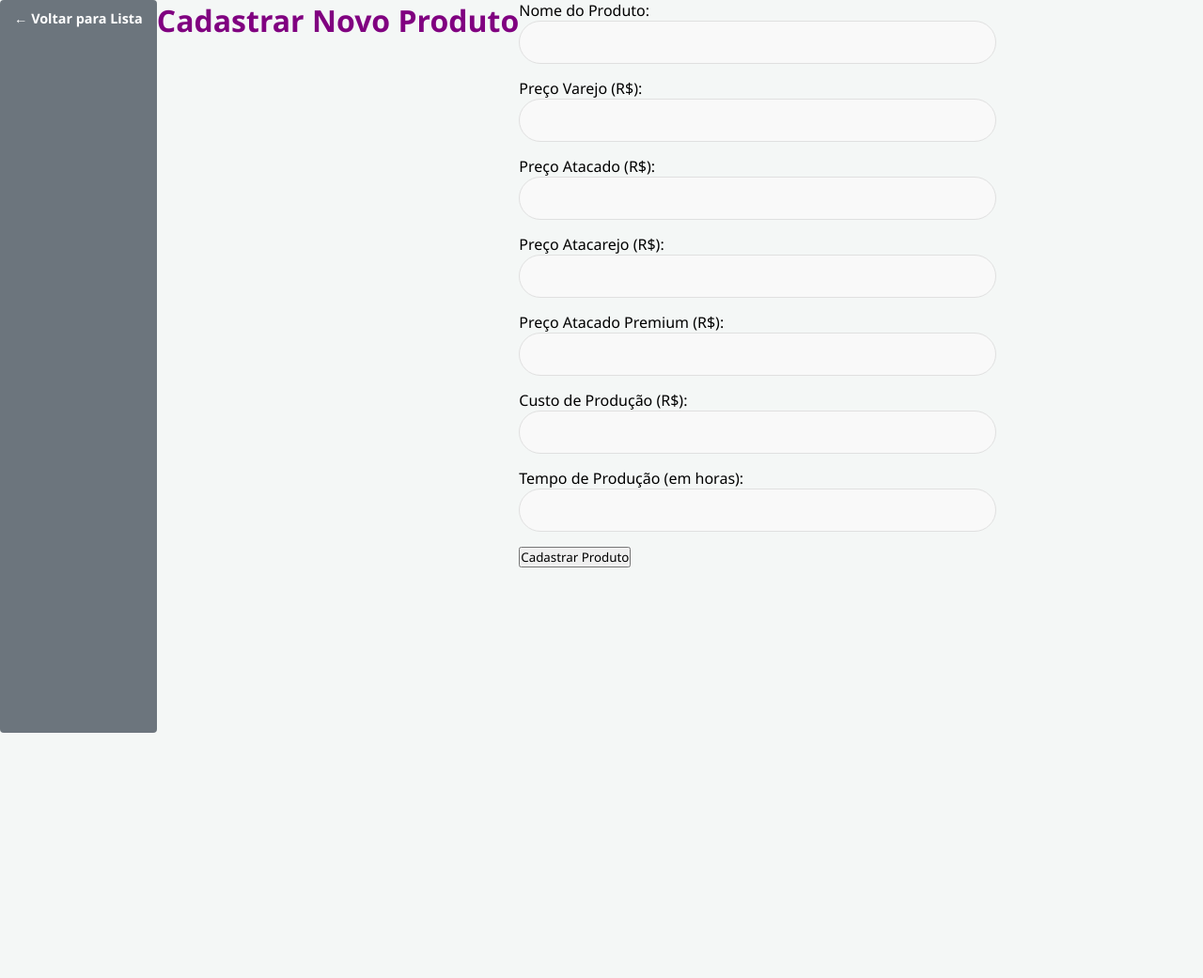
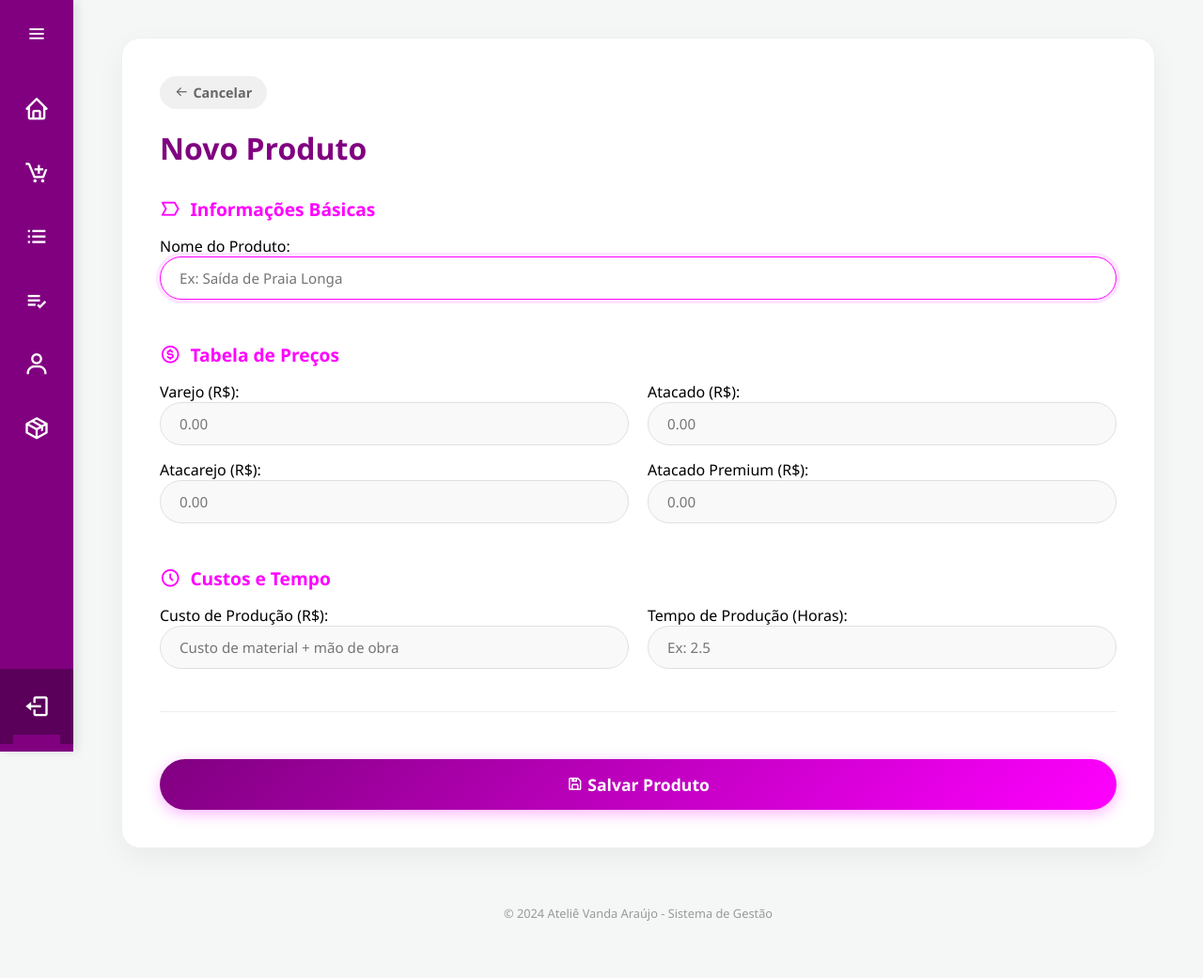
Before and after one commit to bruninhodeville-wq/atelie_vanda_araujo, a Flask app: page /produtos/novo in a window 1280 px wide. Shown: the whole page at 94% size. Before the commit the page ends 780 px from the top, so only its background shows below. Run offline with Flask 3, Linux system fonts and the light colour scheme; the visitor is signed in with stand-in values (Sample User, id 1).

Commit message:
atualização tela de novo produto

```diff
--- a/templates/novo_produto.html
+++ b/templates/novo_produto.html
@@ -1,57 +1,78 @@
-<!DOCTYPE html>
-<html lang="pt-br">
-<head>
-    <meta charset="UTF-8">
-    <meta name="viewport" content="width=device-width, initial-scale=1.0, maximum-scale=1.0, user-scalable=no">
-    <title>Novo Produto</title>
-    <link rel="stylesheet" href="{{ url_for('static', filename='css/estilo.css') }}">
-    <style>
-        .voltar {
-            display: inline-block;
-            margin-bottom: 20px;
-            padding: 10px 15px;
-            background-color: #6c757d;
-            color: white;
-            text-decoration: none;
-            border-radius: 4px;
-        }
-    </style>
-</head>
-<body>
-    <a href="/produtos" class="voltar">&larr; Voltar para Lista</a>
+{% extends "base.html" %}
 
-    <h1>Cadastrar Novo Produto</h1>
+{% block title %}Cadastro de Produto{% endblock %}
 
-    <form action="/produtos/novo" method="POST">
-        <div>
-            <label for="nome_produto">Nome do Produto:</label>
-            <input type="text" id="nome_produto" name="nome_produto" required>
+{% block content %}
+<div class="container-form">
+
+    <a href="{{ url_for('produtos') }}" class="voltar">
+        <i class='bx bx-arrow-back'></i> Cancelar
+    </a>
+
+    <h1>
+        {% if request.endpoint == 'editar_produto' %}
+            Editar Produto
+        {% else %}
+            Novo Produto
+        {% endif %}
+    </h1>
+
+    <form method="POST">
+
+        <div class="form-section-title">
+            <i class='bx bx-tag-alt'></i> Informações Básicas
         </div>
-        <div>
-            <label for="preco_varejo">Preço Varejo (R$):</label>
-            <input type="number" step="0.01" id="preco_varejo" name="preco_varejo" required>
+
+        <label>Nome do Produto:</label>
+        <input type="text" name="nome_produto" placeholder="Ex: Saída de Praia Longa" required autofocus>
+
+        <div class="form-section-title">
+            <i class='bx bx-dollar-circle'></i> Tabela de Preços
         </div>
-        <div>
-            <label for="preco_atacado">Preço Atacado (R$):</label>
-            <input type="number" step="0.01" id="preco_atacado" name="preco_atacado" required>
+
+        <div class="row">
+            <div class="col">
+                <label>Varejo (R$):</label>
+                <input type="number" step="0.01" name="preco_varejo" placeholder="0.00" required>
+            </div>
+            <div class="col">
+                <label>Atacado (R$):</label>
+                <input type="number" step="0.01" name="preco_atacado" placeholder="0.00" required>
+            </div>
         </div>
-        <div>
-            <label for="preco_atacarejo">Preço Atacarejo (R$):</label>
-            <input type="number" step="0.01" id="preco_atacarejo" name="preco_atacarejo" required>
+
+        <div class="row">
+            <div class="col">
+                <label>Atacarejo (R$):</label>
+                <input type="number" step="0.01" name="preco_atacarejo" placeholder="0.00" required>
+            </div>
+            <div class="col">
+                <label>Atacado Premium (R$):</label>
+                <input type="number" step="0.01" name="preco_atacado_premium" placeholder="0.00" required>
+            </div>
         </div>
-        <div>
-            <label for="preco_atacado_premium">Preço Atacado Premium (R$):</label>
-            <input type="number" step="0.01" id="preco_atacado_premium" name="preco_atacado_premium" required>
+
+        <div class="form-section-title">
+            <i class='bx bx-time-five'></i> Custos e Tempo
         </div>
-        <div>
-            <label for="custo_producao">Custo de Produção (R$):</label>
-            <input type="number" step="0.01" id="custo_producao" name="custo_producao" required>
+
+        <div class="row">
+            <div class="col">
+                <label>Custo de Produção (R$):</label>
+                <input type="number" step="0.01" name="custo_producao" placeholder="Custo de material + mão de obra" required>
+            </div>
+            <div class="col">
+                <label>Tempo de Produção (Horas):</label>
+                <input type="number" step="0.1" name="tempo_producao" placeholder="Ex: 2.5" required>
+            </div>
         </div>
-        <div>
-            <label for="tempo_producao">Tempo de Produção (em horas):</label>
-            <input type="number" step="0.1" id="tempo_producao" name="tempo_producao" required>
-        </div>
-        <button type="submit">Cadastrar Produto</button>
+
+        <hr style="border: 0; border-top: 1px solid #eee; margin: 30px 0;">
+
+        <button type="submit" class="btn-gradiente">
+            <i class='bx bx-save'></i> Salvar Produto
+        </button>
+
     </form>
-</body>
-</html>
+</div>
+{% endblock %}
```
Also changed, not shown: templates/editar_produto.html (+63 -48 lines).
